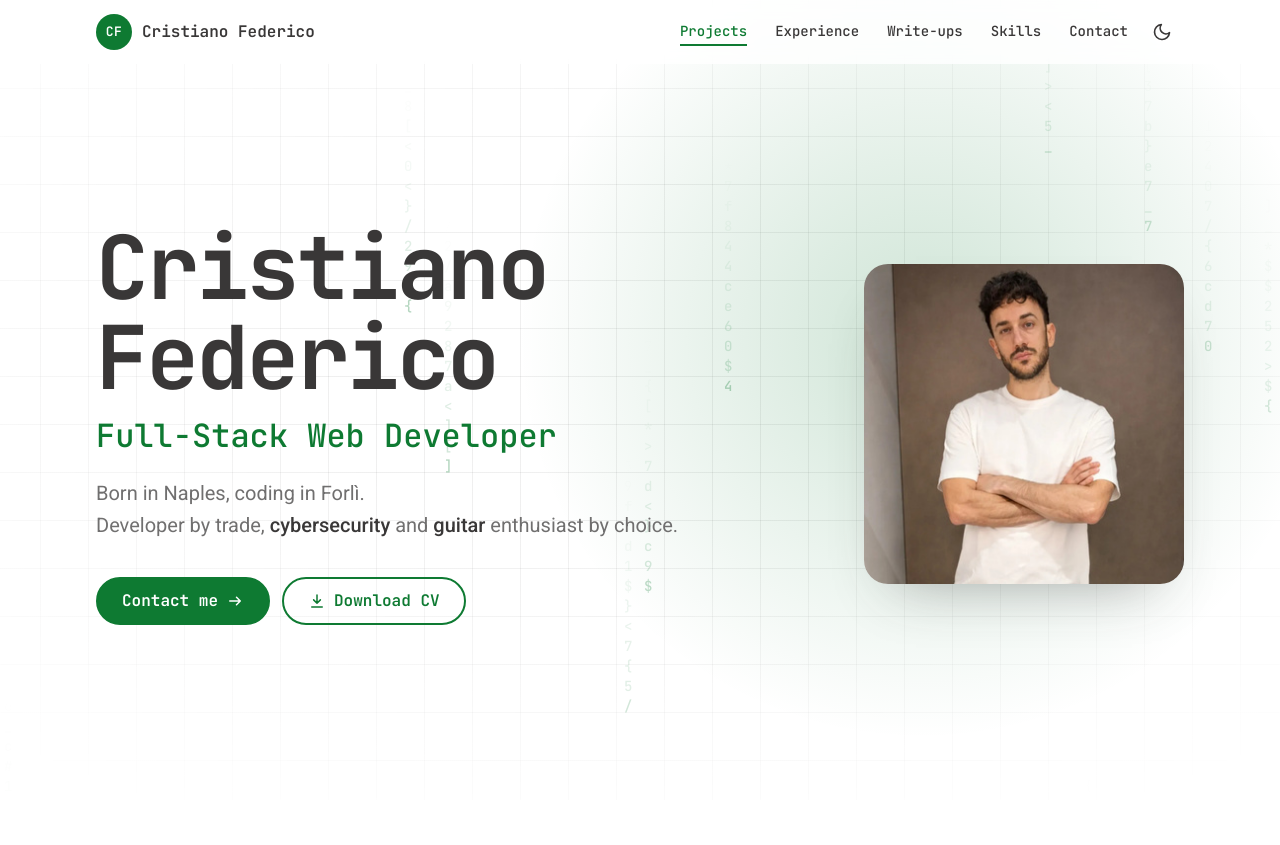
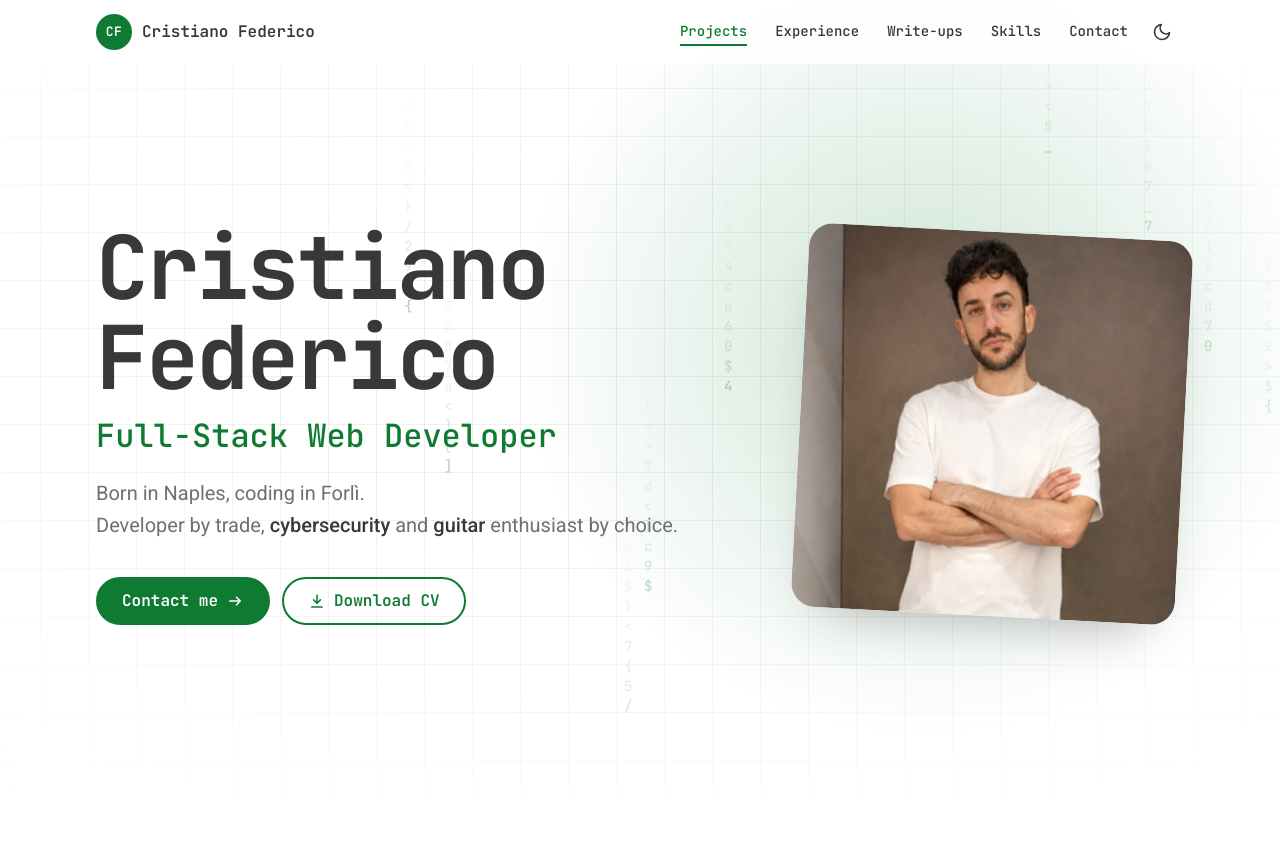
Before and after one commit to ChrisFederico/ChrisFederico.github.io, a PHP site: page / in a window 1280 px wide. Shown: the top 845 px of the page. Run offline with PHP 8.4, Linux system fonts and the light colour scheme.

Commit message:
enlarge and tilt hero photo

```diff
--- a/assets/css/style.css
+++ b/assets/css/style.css
@@ -610,14 +610,16 @@ main:focus {
 	width: 100%;
 }
 
-/* Source photo is 324×324: keep the rendered size at or below ~20rem so it stays sharp */
+/* Source photo is 324×324: larger sizes trade a little sharpness for presence */
 .hero__photo {
-	width: min(16rem, 72vw);
+	width: min(18rem, 76vw);
 	height: auto;
 	aspect-ratio: 1;
 	border-radius: 1.5rem;
 	object-fit: cover;
 	box-shadow: 0 28px 56px -32px var(--shadow-color);
+	/* Slight tilt; the rotation sits on the img because .hero-in animates the wrapper's transform */
+	transform: rotate(3deg);
 }
 
 .hero__title {
@@ -1022,7 +1024,7 @@ main:focus {
 	}
 
 	.hero__photo {
-		width: clamp(17rem, 27vw, 20rem);
+		width: clamp(19rem, 31vw, 24rem);
 	}
 
 	.section {
```
